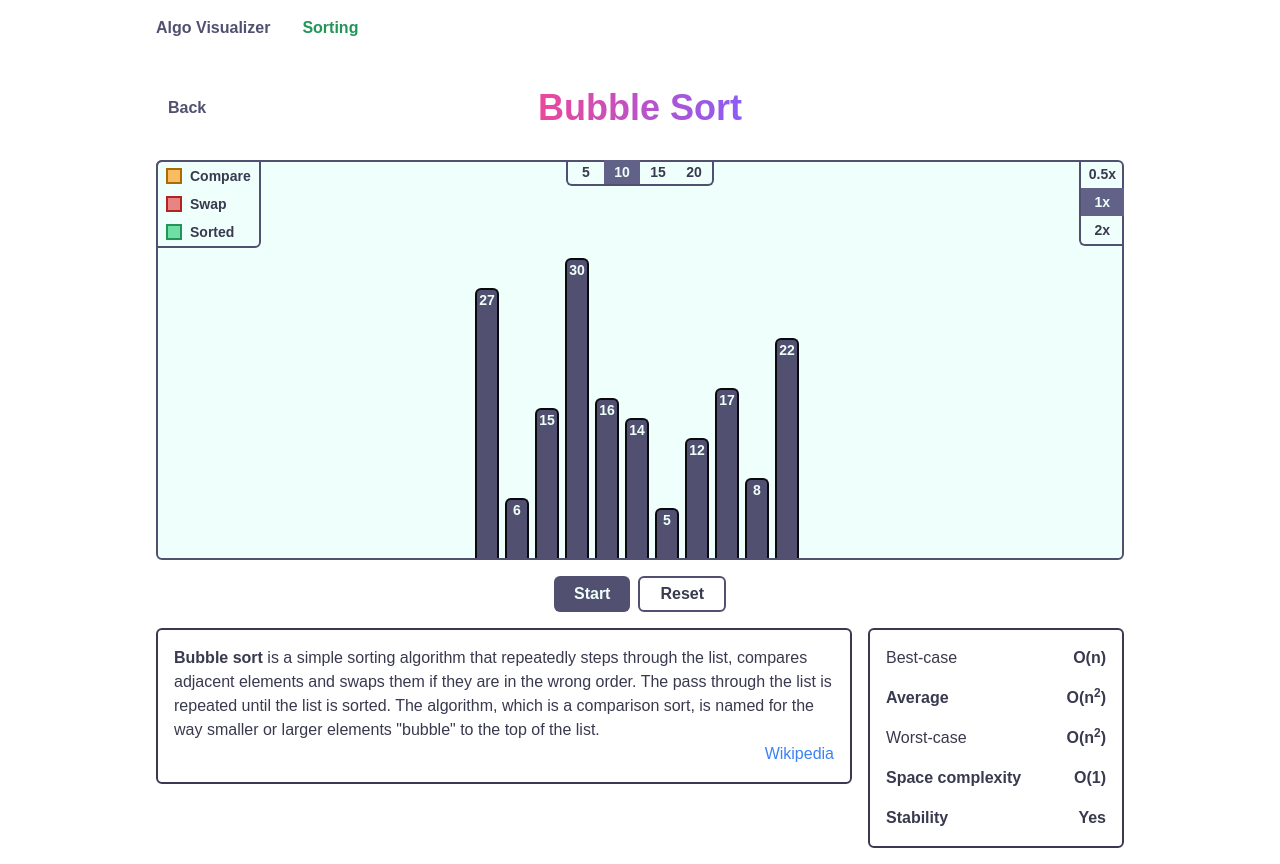
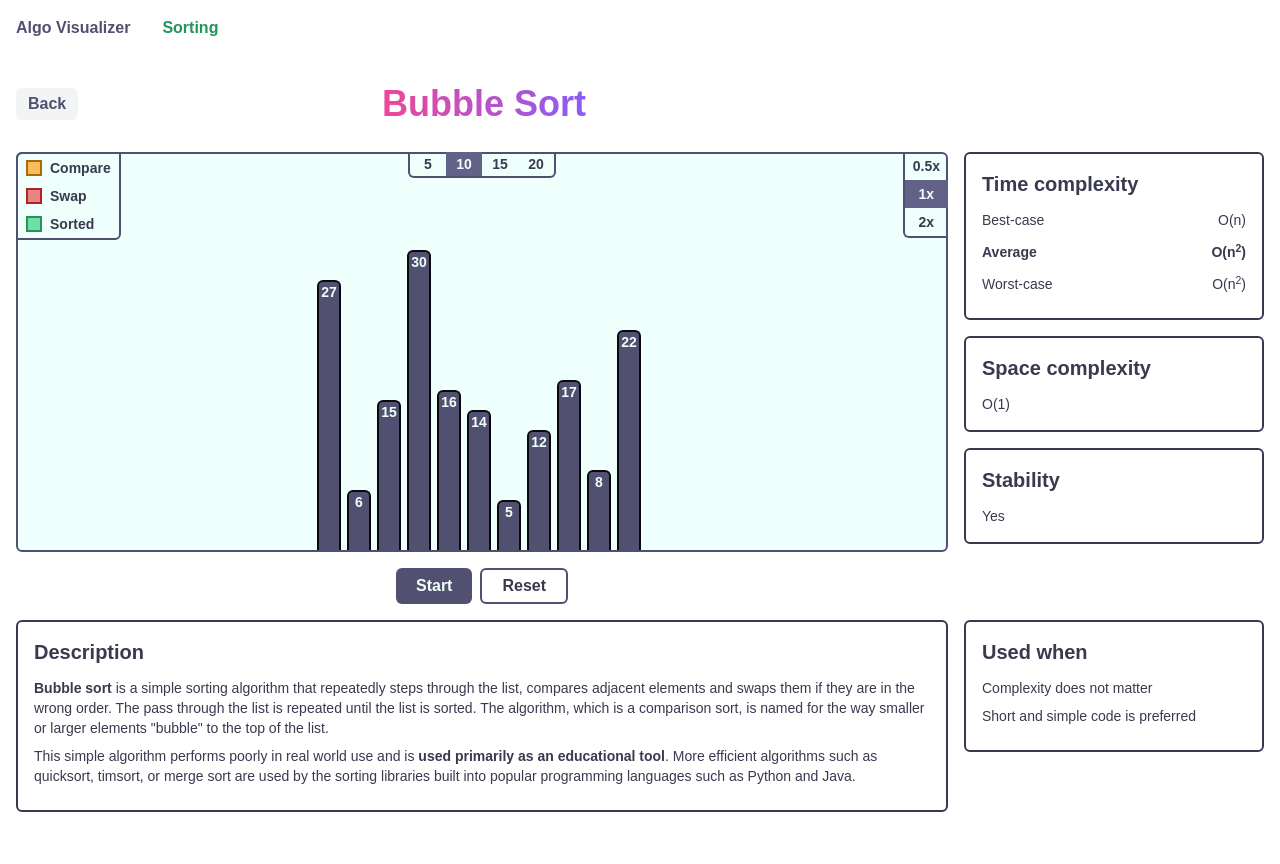
Before and after one commit to hungntran/algo-visualizer, a React (Create React App) app: page /sorting/bubble-sort in a window 1280 px wide. After the commit the page ends 828 px from the top, so only its background shows below. Built offline with nearby package versions, Linux system fonts and the light colour scheme.

Commit message:
refactor: layout of sorting detail

```diff
--- a/src/components/AlgorithmDetail.tsx
+++ /dev/null
@@ -1,74 +0,0 @@
-import React, { FC } from "react";
-
-export enum TimeComplexity {
-  O_1,
-  O_N,
-  O_N2,
-  O_LOGN,
-  O_N_LOGN,
-}
-
-const timeComplexityDisplay = {
-  [TimeComplexity.O_1]: "O(1)",
-  [TimeComplexity.O_N]: "O(n)",
-  [TimeComplexity.O_N2]: (
-    <span>
-      O(n<sup>2</sup>)
-    </span>
-  ),
-  [TimeComplexity.O_LOGN]: "O(logn)",
-  [TimeComplexity.O_N_LOGN]: "O(nlogn)",
-};
-
-const AlgorithmDetail: FC<{
-  worstCase: TimeComplexity;
-  averageCase: TimeComplexity;
-  bestCase: TimeComplexity;
-  space: TimeComplexity;
-  info: React.ReactNode;
-  link: string;
-  isStable: boolean;
-}> = ({ worstCase, averageCase, bestCase, space, info, link, isStable }) => {
-  return (
-    <div className="flex flex-col-reverse md:flex-row md:items-start gap-x-4">
-      <div className="p-4 border-2 border-primary-600 rounded-md mb-4">
-        <div className="leading-normal">{info}</div>
-        <div className="text-right">
-          <a
-            href={link}
-            target="_blank"
-            rel="noreferrer"
-            className="text-blue-500 hover:text-blue-700"
-          >
-            Wikipedia
-          </a>
-        </div>
-      </div>
-
-      <div className="p-4 border-2 border-primary-600 rounded-md mb-4 shrink-0 min-w-64 flex flex-col gap-y-4">
-        <div className="flex justify-between">
-          <div>Best-case</div>
-          <div className="font-semibold">{timeComplexityDisplay[bestCase]}</div>
-        </div>
-        <div className="flex justify-between font-semibold">
-          <div>Average</div>
-          <div>{timeComplexityDisplay[averageCase]}</div>
-        </div>
-        <div className="flex justify-between">
-          <div>Worst-case</div>
-          <div className="font-semibold">{timeComplexityDisplay[worstCase]}</div>
-        </div>
-        <div className="font-semibold flex justify-between">
-          <div>Space complexity</div>
-          <div>{timeComplexityDisplay[space]}</div>
-        </div>
-        <div className="font-semibold flex justify-between">
-          <div>Stability</div>
-          <div>{isStable ? "Yes" : "No"}</div>
-        </div>
-      </div>
-    </div>
-  );
-};
-
-export default AlgorithmDetail;
--- /dev/null
+++ b/src/components/algorithm/AlgorithmComplexity.tsx
@@ -0,0 +1,59 @@
+import React, { FC } from "react";
+import Box from "components/common/Box";
+
+export enum TimeComplexity {
+  O_1,
+  O_N,
+  O_N2,
+  O_LOGN,
+  O_N_LOGN,
+}
+
+const timeComplexityDisplay = {
+  [TimeComplexity.O_1]: "O(1)",
+  [TimeComplexity.O_N]: "O(n)",
+  [TimeComplexity.O_N2]: (
+    <span>
+      O(n<sup>2</sup>)
+    </span>
+  ),
+  [TimeComplexity.O_LOGN]: "O(logn)",
+  [TimeComplexity.O_N_LOGN]: "O(nlogn)",
+};
+
+const AlgorithmComplexity: FC<{
+  worstCase: TimeComplexity;
+  averageCase: TimeComplexity;
+  bestCase: TimeComplexity;
+  space: TimeComplexity;
+  isStable: boolean;
+}> = ({ worstCase, averageCase, bestCase, space, isStable }) => {
+  return (
+    <div className="flex flex-col gap-y-4">
+      <Box title="Time complexity">
+        <div className="flex flex-col gap-y-3">
+          <div className="flex justify-between">
+            <div>Best-case</div>
+            <div>{timeComplexityDisplay[bestCase]}</div>
+          </div>
+          <div className="flex justify-between font-bold">
+            <div>Average</div>
+            <div>{timeComplexityDisplay[averageCase]}</div>
+          </div>
+          <div className="flex justify-between pb-2">
+            <div>Worst-case</div>
+            <div>{timeComplexityDisplay[worstCase]}</div>
+          </div>
+        </div>
+      </Box>
+      <Box title="Space complexity">
+        <div>{timeComplexityDisplay[space]}</div>
+      </Box>
+      <Box title="Stability">
+        <div>{isStable ? "Yes" : "No"}</div>
+      </Box>
+    </div>
+  );
+};
+
+export default AlgorithmComplexity;
--- /dev/null
+++ b/src/components/common/Box.tsx
@@ -0,0 +1,16 @@
+import classNames from "classnames";
+import React, { FC } from "react";
+import Show from "./Show";
+
+const Box: FC<{ title?: string; className?: string }> = ({ children, title, className }) => {
+  return (
+    <div className={classNames("p-4 border-2 border-primary-600 rounded-md text-sm", className)}>
+      <Show when={title != null}>
+        <div className="text-xl font-bold text-primary-600 mb-3">{title}</div>
+      </Show>
+      {children}
+    </div>
+  );
+};
+
+export default Box;
--- a/src/components/common/Container.tsx
+++ b/src/components/common/Container.tsx
@@ -1,6 +1,6 @@
 import React, { FC } from "react";
 
-const MAX_WIDTH = 1000;
+const MAX_WIDTH = 1280;
 
 const Container: FC = ({ children }) => {
   return (
--- a/src/index.css
+++ b/src/index.css
@@ -9,7 +9,6 @@ body {
   @apply text-primary-600;
 }
 
-td {
-  @apply px-2;
-  @apply pb-2;
+p {
+  @apply mb-2;
 }
--- a/src/pages/Sorting.tsx
+++ b/src/pages/Sorting.tsx
@@ -24,8 +24,8 @@ export const titleColorMapped = {
 const Sorting = () => {
   return (
     <Container>
-      <h1 className="text-4xl font-bold text-primary-600 text-center my-8">Sorting</h1>
-      <div className="grid grid-cols-3 gap-6">
+      <h1 className="text-4xl font-bold text-primary-500 text-center my-8">Sorting</h1>
+      <div className="grid grid-cols-1 sm:grid-cols-2 md:grid-cols-3 gap-6">
         {Object.values(SortingAlgorithms).map((item) => (
           <Link to={`/sorting/${item}`} key={item}>
             <div className="p-4 border-2 hover:border-primary-500 transition-colors text-xl rounded-md font-bold flex justify-center items-center">
--- a/src/pages/SortingDetail.tsx
+++ b/src/pages/SortingDetail.tsx
@@ -1,10 +1,11 @@
 import React from "react";
 import { Link, Navigate, useParams } from "react-router-dom";
 import SortingVisualizer from "components/SortingVisualizer";
-import AlgorithmDetail, { TimeComplexity } from "components/AlgorithmDetail";
 import { SortingAlgorithms, titleColorMapped } from "pages/Sorting";
 import Container from "components/common/Container";
 import GradientText from "components/common/GradientText";
+import Box from "components/common/Box";
+import AlgorithmComplexity, { TimeComplexity } from "components/algorithm/AlgorithmComplexity";
 
 const sortingAlgorithmsMapped = {
   [SortingAlgorithms.BUBBLE_SORT]: {
@@ -14,12 +15,26 @@ const sortingAlgorithmsMapped = {
     bestCase: TimeComplexity.O_N,
     space: TimeComplexity.O_1,
     isStable: true,
+    when: (
+      <>
+        <p>Complexity does not matter</p>
+        <p>Short and simple code is preferred</p>
+      </>
+    ),
     info: (
       <>
+        <p>
           <b>Bubble sort</b> is a simple sorting algorithm that repeatedly steps through the list,
           compares adjacent elements and swaps them if they are in the wrong order. The pass through
-        the list is repeated until the list is sorted. The algorithm, which is a comparison sort, is
-        named for the way smaller or larger elements "bubble" to the top of the list.
+          the list is repeated until the list is sorted. The algorithm, which is a comparison sort,
+          is named for the way smaller or larger elements "bubble" to the top of the list.
+        </p>
+        <p>
+          This simple algorithm performs poorly in real world use and is
+          <b> used primarily as an educational tool</b>. More efficient algorithms such as
+          quicksort, timsort, or merge sort are used by the sorting libraries built into popular
+          programming languages such as Python and Java.
+        </p>
       </>
     ),
     link: "https://en.wikipedia.org/wiki/Bubble_sort",
@@ -30,14 +45,36 @@ const sortingAlgorithmsMapped = {
     averageCase: TimeComplexity.O_N2,
     bestCase: TimeComplexity.O_N2,
     space: TimeComplexity.O_1,
-    isStable: true,
+    isStable: false,
+    when: (
+      <>
+        <p>A small list is to be sorted</p>
+        <p>Cost of swapping does not matter</p>
+        <p>Checking of all the elements is compulsory</p>
+        <p>
+          Cost of writing to a memory matters like in flash memory (number of writes/swaps is O(n)
+          as compared to O(n<sup>2</sup>) of bubble sort)
+        </p>
+      </>
+    ),
     info: (
       <>
-        <b>Selection sort</b> is an in-place comparison sorting algorithm. It has an O(n<sup>2</sup>
-        ) time complexity, which makes it inefficient on large lists, and generally performs worse
-        than the similar insertion sort. Selection sort is noted for its simplicity and has
-        performance advantages over more complicated algorithms in certain situations, particularly
-        where auxiliary memory is limited.
+        <p className="mb-2">
+          <b>Selection sort</b> is an in-place comparison sorting algorithm. It has an O(n
+          <sup>2</sup>) time complexity, which makes it inefficient on large lists, and generally
+          performs worse than the similar insertion sort. Selection sort is noted for its simplicity
+          and has performance advantages over more complicated algorithms in certain situations,
+          particularly where auxiliary memory is limited.
+        </p>
+        <p>
+          The algorithm divides the input list into two parts: a sorted sublist of items which is
+          built up from left to right at the front (left) of the list and a sublist of the remaining
+          unsorted items that occupy the rest of the list. Initially, the sorted sublist is empty
+          and the unsorted sublist is the entire input list. The algorithm proceeds by finding the
+          smallest (or largest, depending on sorting order) element in the unsorted sublist,
+          exchanging (swapping) it with the leftmost unsorted element (putting it in sorted order),
+          and moving the sublist boundaries one element to the right.
+        </p>
       </>
     ),
     link: "https://en.wikipedia.org/wiki/Selection_sort",
@@ -49,6 +86,12 @@ const sortingAlgorithmsMapped = {
     bestCase: TimeComplexity.O_N,
     space: TimeComplexity.O_1,
     isStable: true,
+    when: (
+      <>
+        <p>The array is has a small number of elements</p>
+        <p>There are only a few elements left to be sorted</p>
+      </>
+    ),
     info: (
       <div>
         <b>Insertion sort</b> is a simple sorting algorithm that builds the final sorted array (or
@@ -93,31 +136,49 @@ const SortingDetail = () => {
     return <Navigate to="/sorting" />;
   }
 
-  const { name, worstCase, averageCase, bestCase, space, info, link, isStable } =
+  const { name, worstCase, averageCase, bestCase, space, info, isStable, when } =
     sortingAlgorithmsMapped[type];
 
   return (
     <Container>
-      <div className="relative">
-        <h1 className="text-4xl font-bold text-primary-600 text-center my-8">
+      <div className="grid grid-cols-4">
+        <div className="relative col-span-3">
+          <h1 className="text-4xl font-bold text-primary-600 text-center my-7">
             <GradientText className={titleColorMapped[type]}>{name}</GradientText>
           </h1>
           <Link to="/sorting">
-          <div className="absolute top-1 left-0 font-semibold cursor-pointer px-3 py-1 text-primary-500 hover:bg-gray-200 rounded-md">
+            <div className="absolute top-1/2 -translate-y-1/2 left-0 font-semibold cursor-pointer px-3 py-1 text-primary-500 bg-gray-100 hover:bg-gray-200 rounded-md">
               Back
             </div>
           </Link>
         </div>
+      </div>
+
+      <div className="desktop:grid desktop:grid-cols-4 gap-x-4 mb-4">
+        <div className="col-span-3">
           <SortingVisualizer type={type} />
-      <AlgorithmDetail
+        </div>
+
+        <div className="col-span-1">
+          <AlgorithmComplexity
             worstCase={worstCase}
             averageCase={averageCase}
             bestCase={bestCase}
             space={space}
-        info={info}
-        link={link}
             isStable={isStable}
           />
+        </div>
+
+        <div className="col-span-3 mb-4 desktop:mb-0">
+          <Box title="Description">{info}</Box>
+        </div>
+
+        <div className="col-span-1">
+          <Box title="Used when">
+            <div>{when}</div>
+          </Box>
+        </div>
+      </div>
     </Container>
   );
 };
--- a/tailwind.config.js
+++ b/tailwind.config.js
@@ -2,6 +2,11 @@ module.exports = {
   content: ["./src/**/*.{ts,tsx}"],
   theme: {
     extend: {
+      screens: {
+        tablet: "640px",
+        laptop: "1024px",
+        desktop: "1280px",
+      },
       colors: {
         white: "#EFFFFB",
         primary: {
```
Lines whose indentation alone changed are shown as unchanged.
